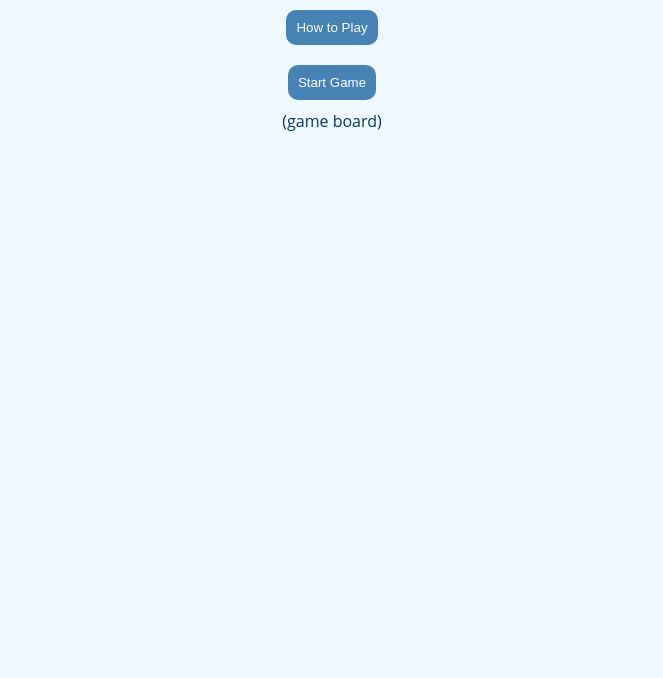
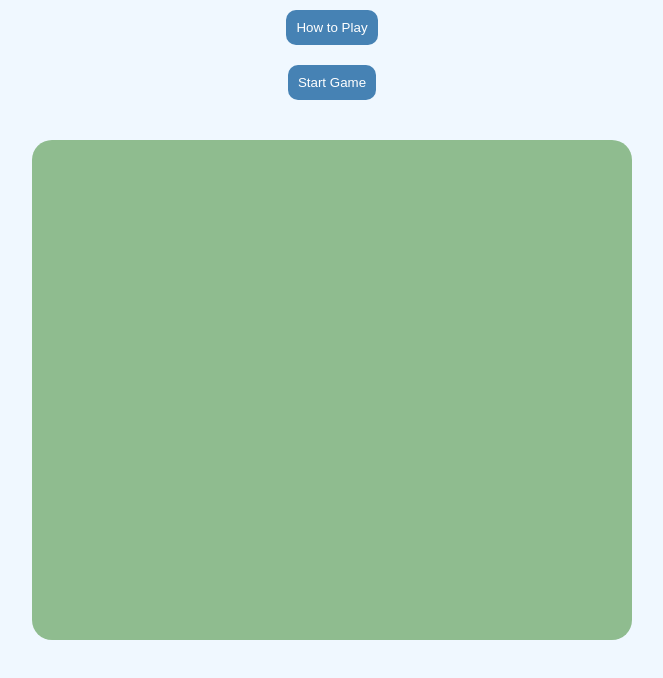
Before and after one commit to taylor-yamashita/connect-four, a plain HTML site: page index.html in a window 1280 px wide. Shown: the part 86-764 px from the top of the page, without its empty margins (308-971 px from the left). Drawn offline with Linux system fonts and the light colour scheme.

Commit message:
More basic styling

```diff
--- a/index.html
+++ b/index.html
@@ -5,6 +5,7 @@
         <meta charset="utf-8">
         <title>Connect Four</title>
         <link rel="stylesheet" href="style.css">
+        <script src="app.js"></script>
     </head>
     <body>
         <header>
@@ -14,7 +15,8 @@
         <div id="main">
             <button id="instructions">How to Play</button>
             <button id="start-game">Start Game</button>
-            <div id="game-board">(game board)</div>
+            <div id="game-board">
+            </div>
         </div>
 
         <footer>
--- a/style.css
+++ b/style.css
@@ -14,9 +14,6 @@ header {
     align-items: center;
 }
 
-/* #instructions, #start-game, #game-board {
-} */
-
 button {
     border: none;
     margin: 10px;
@@ -32,14 +29,10 @@ button:hover {
     border: solid 1px steelblue;
 }
 
-/* #instructions {
-    flex: 20%;
+#game-board {
+    margin: 30px;
+    width: 600px;
+    height: 500px;
+    background-color: darkseagreen;
+    border-radius: 20px;
 }
-
-#start-game {
-    flex: 20%;
-} */
-
-#game-board {
-    flex: 50%;
-}
```
